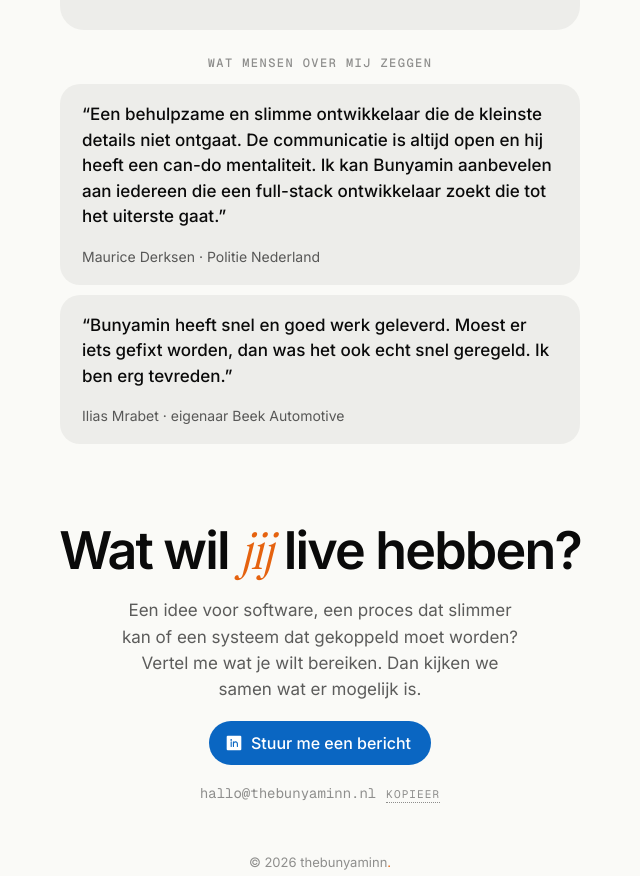
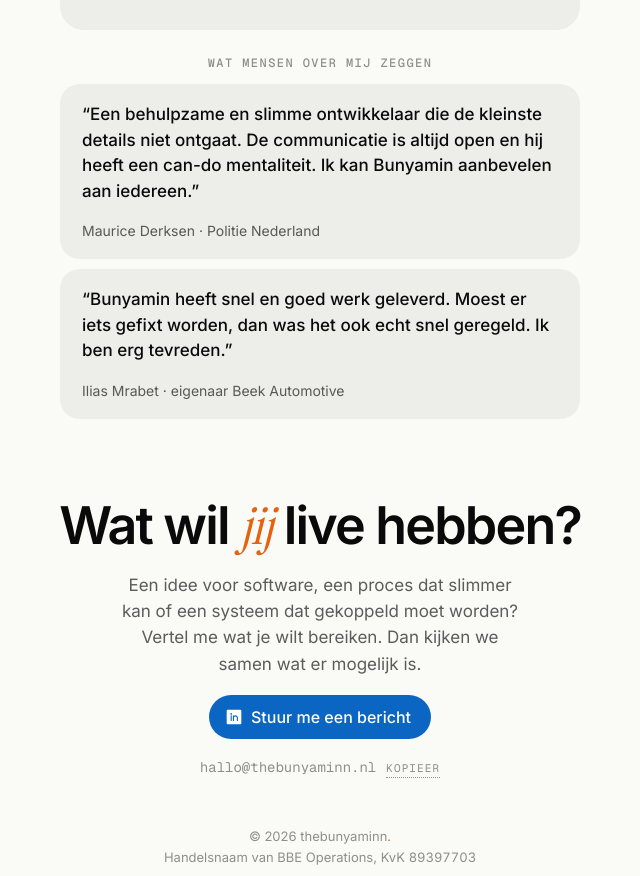
Before and after one commit to bunyaminbolukbas/portfolio_v2, a Next.js app: page / in a window 1280 px wide. Shown: the part 2195-3071 px from the top of the page, without its empty margins (320-960 px from the left). Built offline with nearby package versions, Linux system fonts and the light colour scheme.

Commit message:
Quote Maurice: laatste zinsdeel weg
Co-Authored-By: Claude Opus 5.5 <noreply@anthropic.com>

```diff
--- a/app/page.tsx
+++ b/app/page.tsx
@@ -100,7 +100,7 @@ const upcoming = [
 
 const quotes = [
   {
-    text: 'Een behulpzame en slimme ontwikkelaar die de kleinste details niet ontgaat. De communicatie is altijd open en hij heeft een can-do mentaliteit. Ik kan Bunyamin aanbevelen aan iedereen die een full-stack ontwikkelaar zoekt die tot het uiterste gaat.',
+    text: 'Een behulpzame en slimme ontwikkelaar die de kleinste details niet ontgaat. De communicatie is altijd open en hij heeft een can-do mentaliteit. Ik kan Bunyamin aanbevelen aan iedereen.',
     name: 'Maurice Derksen',
     role: 'Politie Nederland',
   },
```
